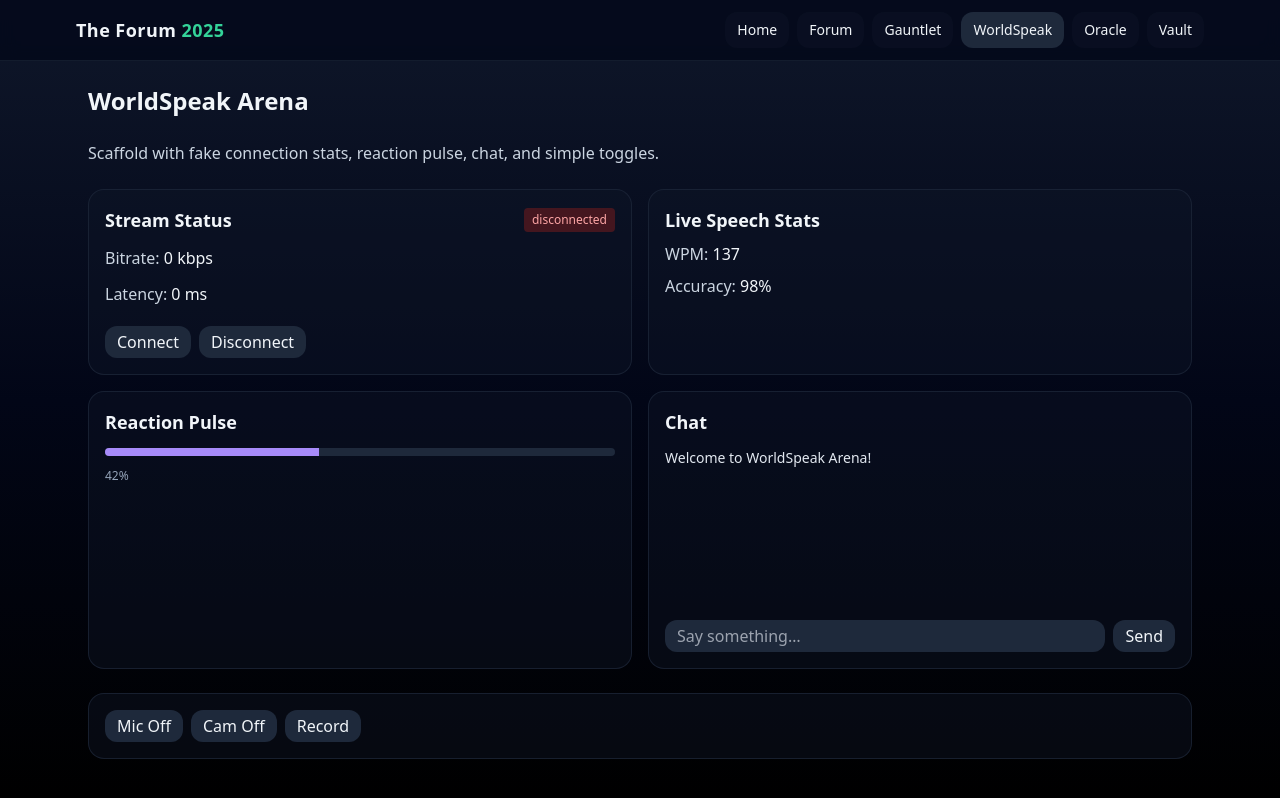
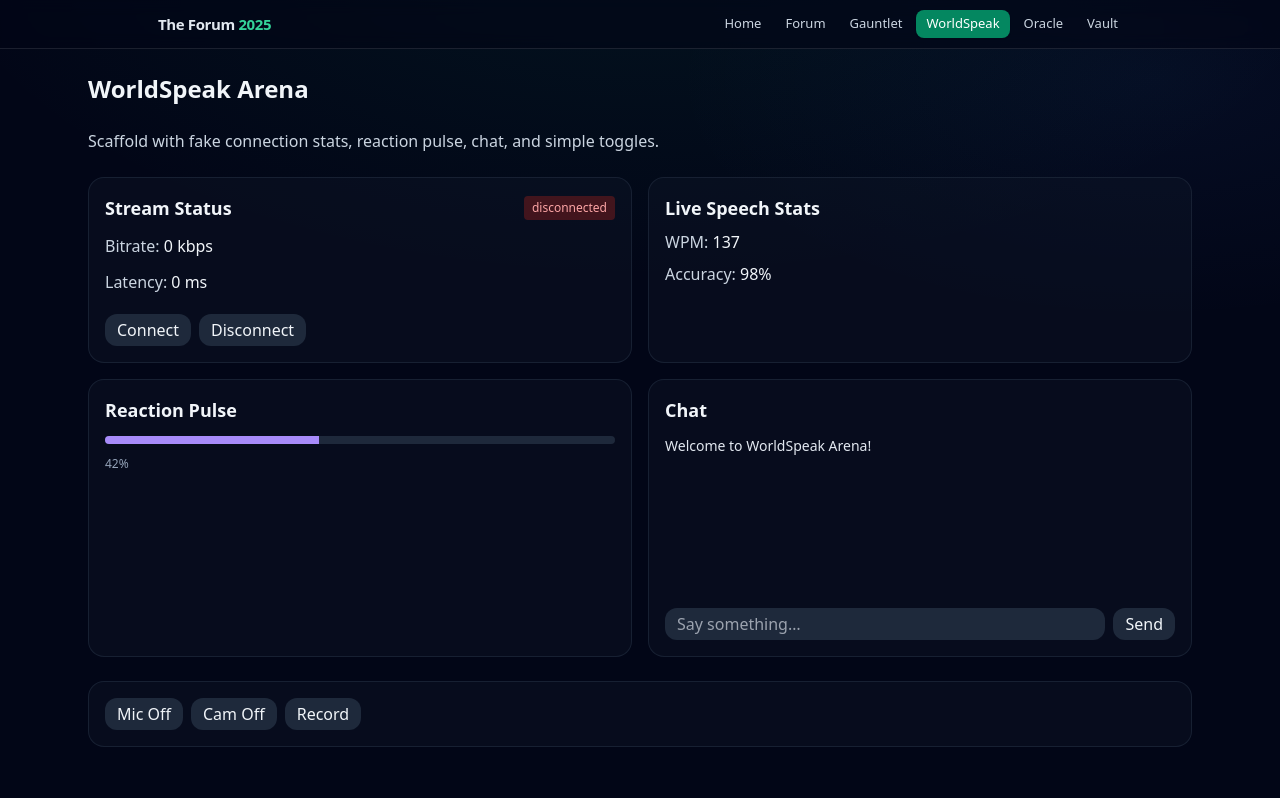
Before and after one commit to dbronk74/forum2025, a React (Vite) app: page /arena in a window 1280 px wide. Built offline with nearby package versions, Linux system fonts and the light colour scheme.

Commit message:
ui: primitives + header polish + global styles (visual only)

```diff
--- a/src/index.css
+++ b/src/index.css
@@ -1,4 +1,40 @@
 @tailwind base;
 @tailwind components;
 @tailwind utilities;
-.cinematic { @apply bg-gradient-to-b from-slate-900 via-slate-950 to-black min-h-screen; }
+
+/* ===== Theme tokens (lightly) ===== */
+:root {
+  --page-w: 64rem; /* ~max-w-5xl */
+  --ring: 0 0% 100% / 0.2;
+}
+
+html, body, #root {
+  height: 100%;
+}
+
+body {
+  @apply bg-slate-950 text-slate-200 antialiased;
+  /* subtle backdrop gradient */
+  background:
+    radial-gradient(1200px 600px at 50% -10%, rgba(16, 185, 129, 0.08), transparent 60%),
+    radial-gradient(800px 400px at 90% 10%, rgba(59, 130, 246, 0.06), transparent 60%),
+    linear-gradient(to bottom, #020617, #020617);
+}
+
+/* Container utility for page content */
+.page {
+  @apply max-w-5xl mx-auto px-4 md:px-6;
+}
+
+/* Type & spacing polish */
+h1 { @apply text-2xl md:text-3xl font-semibold tracking-tight text-slate-100; }
+h2 { @apply text-xl md:text-2xl font-semibold text-slate-100; }
+p  { @apply leading-6; }
+
+/* Focus ring & glow */
+.focus-ring { @apply focus-visible:outline-none focus-visible:ring-2 focus-visible:ring-emerald-400/60; }
+.hover-glow { @apply transition; }
+.hover-glow:hover { box-shadow: 0 0 0 0.25rem rgba(16,185,129,.15); }
+
+/* Small helper for page sections */
+.section { @apply page py-8 md:py-10; }
--- /dev/null
+++ b/src/ui/Badge.tsx
@@ -0,0 +1,32 @@
+import * as React from "react";
+
+export interface BadgeProps extends React.HTMLAttributes<HTMLSpanElement> {
+  tone?: "neutral" | "success" | "warning";
+}
+
+function cx(...classes: Array<string | false | null | undefined>) {
+  return classes.filter(Boolean).join(" ");
+}
+
+export const Badge: React.FC<BadgeProps> = ({
+  className,
+  tone = "neutral",
+  ...props
+}) => {
+  const toneCls =
+    tone === "success"
+      ? "bg-emerald-500/15 text-emerald-300 ring-emerald-500/30"
+      : tone === "warning"
+      ? "bg-amber-500/15 text-amber-300 ring-amber-500/30"
+      : "bg-white/10 text-slate-200 ring-white/20";
+  return (
+    <span
+      className={cx(
+        "inline-flex items-center rounded-lg px-2 py-0.5 text-[12px] ring-1",
+        toneCls,
+        className
+      )}
+      {...props}
+    />
+  );
+};
--- a/src/ui/BranchHeader.tsx
+++ b/src/ui/BranchHeader.tsx
@@ -1,33 +1,53 @@
-import { NavLink } from 'react-router-dom'
-import { useState } from 'react'
+import * as React from "react";
+import { Link, useLocation } from "react-router-dom";
 
-const linkBase = "px-3 py-2 rounded-xl hover:bg-slate-800/60 transition"
-const navClass = ({ isActive }: { isActive: boolean }) =>
-  isActive ? `${linkBase} bg-slate-800` : `${linkBase} bg-slate-900/40`
+function cx(...classes: Array<string | false | null | undefined>) {
+  return classes.filter(Boolean).join(" ");
+}
+
+const tabs = [
+  { to: "/", label: "Home" },
+  { to: "/forum", label: "Forum" },
+  { to: "/gauntlet", label: "Gauntlet" },
+  { to: "/arena", label: "WorldSpeak" },
+  { to: "/oracle", label: "Oracle" },
+  { to: "/vault", label: "Vault" },
+];
 
 export default function BranchHeader() {
-  const [open, setOpen] = useState(false)
-  const links = (
-    <nav className="flex flex-col md:flex-row gap-2 text-sm">
-      <NavLink to="/" className={navClass}>Home</NavLink>
-      <NavLink to="/forum" className={navClass}>Forum</NavLink>
-      <NavLink to="/gauntlet" className={navClass}>Gauntlet</NavLink>
-      <NavLink to="/arena" className={navClass}>WorldSpeak</NavLink>
-      <NavLink to="/oracle" className={navClass}>Oracle</NavLink>
-      <NavLink to="/vault" className={navClass}>Vault</NavLink>
-    </nav>
-  )
+  const { pathname } = useLocation();
 
   return (
-    <header className="sticky top-0 z-40 border-b border-slate-800/60 bg-slate-950/70 backdrop-blur">
-      <div className="max-w-6xl mx-auto p-3 flex items-center gap-3">
-        <button className="md:hidden px-2 py-1 rounded-lg bg-slate-800" onClick={()=>setOpen(v=>!v)} aria-label="Toggle menu">☰</button>
-        <div className="text-lg font-semibold tracking-wide">
+    <header className="sticky top-0 z-40 border-b border-white/10 bg-slate-950/80 backdrop-blur supports-[backdrop-filter]:bg-slate-950/60">
+      <div className="page flex h-12 items-center justify-between">
+        <Link
+          to="/"
+          className="hover-glow rounded-lg px-1.5 py-0.5 text-[15px] font-semibold tracking-tight text-slate-200 focus-ring"
+        >
           The Forum <span className="text-emerald-400">2025</span>
-        </div>
-        <div className="ml-auto hidden md:block">{links}</div>
+        </Link>
+
+        <nav className="flex items-center gap-1">
+          {tabs.map((t) => {
+            const active = pathname === t.to;
+            return (
+              <Link
+                key={t.to}
+                to={t.to}
+                aria-current={active ? "page" : undefined}
+                className={cx(
+                  "rounded-lg px-2.5 py-1 text-[13px] font-medium focus-ring transition",
+                  active
+                    ? "bg-emerald-600/90 text-white shadow-sm"
+                    : "text-slate-300 hover:bg-white/5 active:bg-white/10"
+                )}
+              >
+                {t.label}
+              </Link>
+            );
+          })}
+        </nav>
       </div>
-      {open && <div className="md:hidden border-t border-slate-800/60 px-3 pb-3">{links}</div>}
     </header>
-  )
+  );
 }
--- /dev/null
+++ b/src/ui/Button.tsx
@@ -0,0 +1,44 @@
+import * as React from "react";
+
+type Variant = "solid" | "ghost" | "muted";
+type Size = "sm" | "md";
+
+export interface ButtonProps
+  extends React.ButtonHTMLAttributes<HTMLButtonElement> {
+  variant?: Variant;
+  size?: Size;
+}
+
+function cx(...classes: Array<string | false | null | undefined>) {
+  return classes.filter(Boolean).join(" ");
+}
+
+const base =
+  "inline-flex items-center justify-center rounded-xl font-medium transition focus-visible:outline-none focus-visible:ring-2 focus-visible:ring-emerald-400/60 disabled:opacity-50 disabled:cursor-not-allowed";
+
+const sizeMap: Record<Size, string> = {
+  sm: "h-8 px-3 text-[13px]",
+  md: "h-9 px-3.5 text-[14px]",
+};
+
+const variantMap: Record<Variant, string> = {
+  solid:
+    "bg-emerald-600 text-white shadow-sm hover:bg-emerald-500 active:bg-emerald-600",
+  ghost:
+    "bg-transparent text-slate-200 hover:bg-white/5 active:bg-white/10 border border-white/10",
+  muted:
+    "bg-slate-800/70 text-slate-200 border border-white/10 hover:bg-slate-800 active:bg-slate-900",
+};
+
+export const Button = React.forwardRef<HTMLButtonElement, ButtonProps>(
+  ({ className, variant = "solid", size = "md", ...props }, ref) => {
+    return (
+      <button
+        ref={ref}
+        className={cx(base, sizeMap[size], variantMap[variant], className)}
+        {...props}
+      />
+    );
+  }
+);
+Button.displayName = "Button";
--- /dev/null
+++ b/src/ui/Card.tsx
@@ -0,0 +1,51 @@
+import * as React from "react";
+
+function cx(...classes: Array<string | false | null | undefined>) {
+  return classes.filter(Boolean).join(" ");
+}
+
+export interface CardProps extends React.HTMLAttributes<HTMLDivElement> {}
+
+export const Card = React.forwardRef<HTMLDivElement, CardProps>(
+  ({ className, ...props }, ref) => (
+    <div
+      ref={ref}
+      className={cx(
+        "rounded-2xl bg-slate-900/60 ring-1 ring-white/10 shadow-[0_8px_30px_rgba(0,0,0,0.25)] backdrop-blur-sm",
+        className
+      )}
+      {...props}
+    />
+  )
+);
+Card.displayName = "Card";
+
+export const CardHeader: React.FC<React.HTMLAttributes<HTMLDivElement>> = ({
+  className,
+  ...props
+}) => (
+  <div className={cx("px-5 pt-4 pb-2", className)} {...props} />
+);
+
+export const CardTitle: React.FC<React.HTMLAttributes<HTMLHeadingElement>> = ({
+  className,
+  ...props
+}) => (
+  <h3 className={cx("text-[15px] font-semibold text-slate-100", className)} {...props} />
+);
+
+export const CardDescription: React.FC<
+  React.HTMLAttributes<HTMLParagraphElement>
+> = ({ className, ...props }) => (
+  <p className={cx("text-[13px] text-slate-400", className)} {...props} />
+);
+
+export const CardContent: React.FC<React.HTMLAttributes<HTMLDivElement>> = ({
+  className,
+  ...props
+}) => <div className={cx("px-5 pb-4 pt-2", className)} {...props} />;
+
+export const CardFooter: React.FC<React.HTMLAttributes<HTMLDivElement>> = ({
+  className,
+  ...props
+}) => <div className={cx("px-5 pb-4 pt-2", className)} {...props} />;
--- /dev/null
+++ b/src/ui/Panel.tsx
@@ -0,0 +1,35 @@
+import * as React from "react";
+
+function cx(...classes: Array<string | false | null | undefined>) {
+  return classes.filter(Boolean).join(" ");
+}
+
+export const Panel: React.FC<React.HTMLAttributes<HTMLDivElement>> = ({
+  className,
+  ...props
+}) => (
+  <section
+    className={cx(
+      "rounded-2xl border border-white/10 bg-slate-900/50 backdrop-blur-sm",
+      className
+    )}
+    {...props}
+  />
+);
+
+export const PanelHeader: React.FC<React.HTMLAttributes<HTMLDivElement>> = ({
+  className,
+  ...props
+}) => <div className={cx("px-5 py-3", className)} {...props} />;
+
+export const PanelTitle: React.FC<React.HTMLAttributes<HTMLHeadingElement>> = ({
+  className,
+  ...props
+}) => (
+  <h3 className={cx("text-[14px] font-semibold text-slate-100", className)} {...props} />
+);
+
+export const PanelBody: React.FC<React.HTMLAttributes<HTMLDivElement>> = ({
+  className,
+  ...props
+}) => <div className={cx("px-5 pb-4", className)} {...props} />;
```
Also changed, not shown: 1 other file (tests, documents, lock files or other folders).
